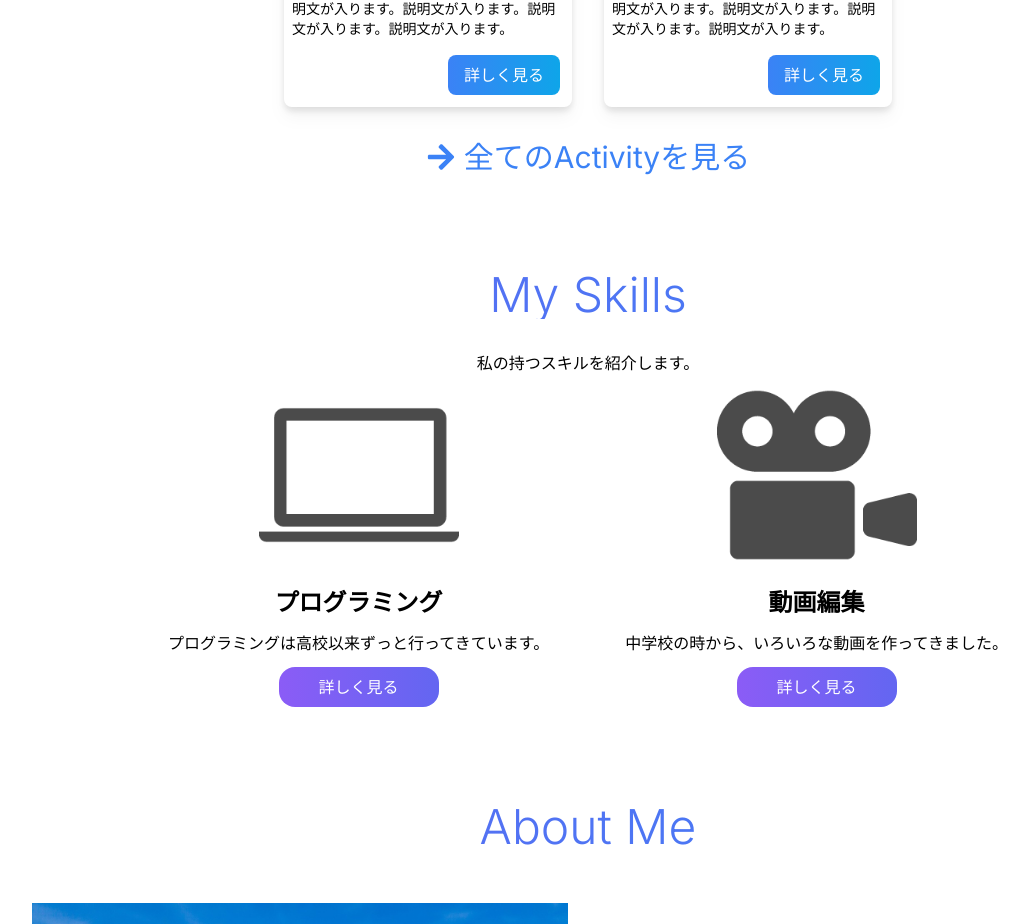
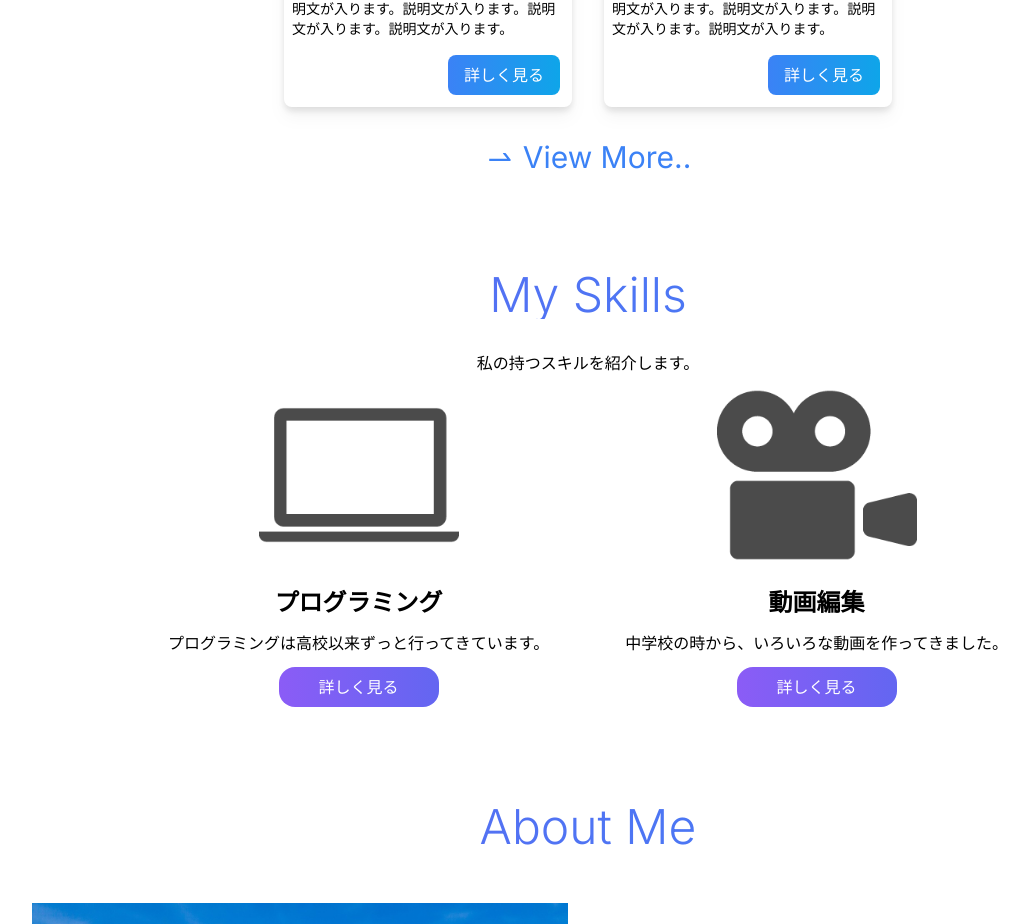
Before and after one commit to KHashimoto3/KH_Portfolio, a Next.js app in the folder front/: page / in a window 1280 px wide. Shown: the part 957-1881 px from the top of the page, without its empty margins (52-1081 px from the left). Built offline with nearby package versions, Linux system fonts and the light colour scheme.

Commit message:
もっと見るボタンを変更した。

```diff
--- a/front/src/features/activity-pickup/activityPickup.tsx
+++ b/front/src/features/activity-pickup/activityPickup.tsx
@@ -1,7 +1,7 @@
 import { Card } from "@/components/card/card";
 import { SectionTitle } from "@/components/header/sectionTitle";
 
-import { FaArrowRight } from "react-icons/fa";
+import { AiOutlineSwapRight } from "react-icons/ai";
 
 export const ActivityPickup = () => {
   return (
@@ -29,8 +29,8 @@ export const ActivityPickup = () => {
           className="text-3xl flex items-center cursor-pointer text-blue-500"
           onClick={() => (window.location.href = "/activity")}
         >
-          <FaArrowRight />
-          <span className="ml-2">全てのActivityを見る</span>
+          <AiOutlineSwapRight />
+          <span className="ml-2">View More..</span>
         </div>
       </div>
     </div>
```
